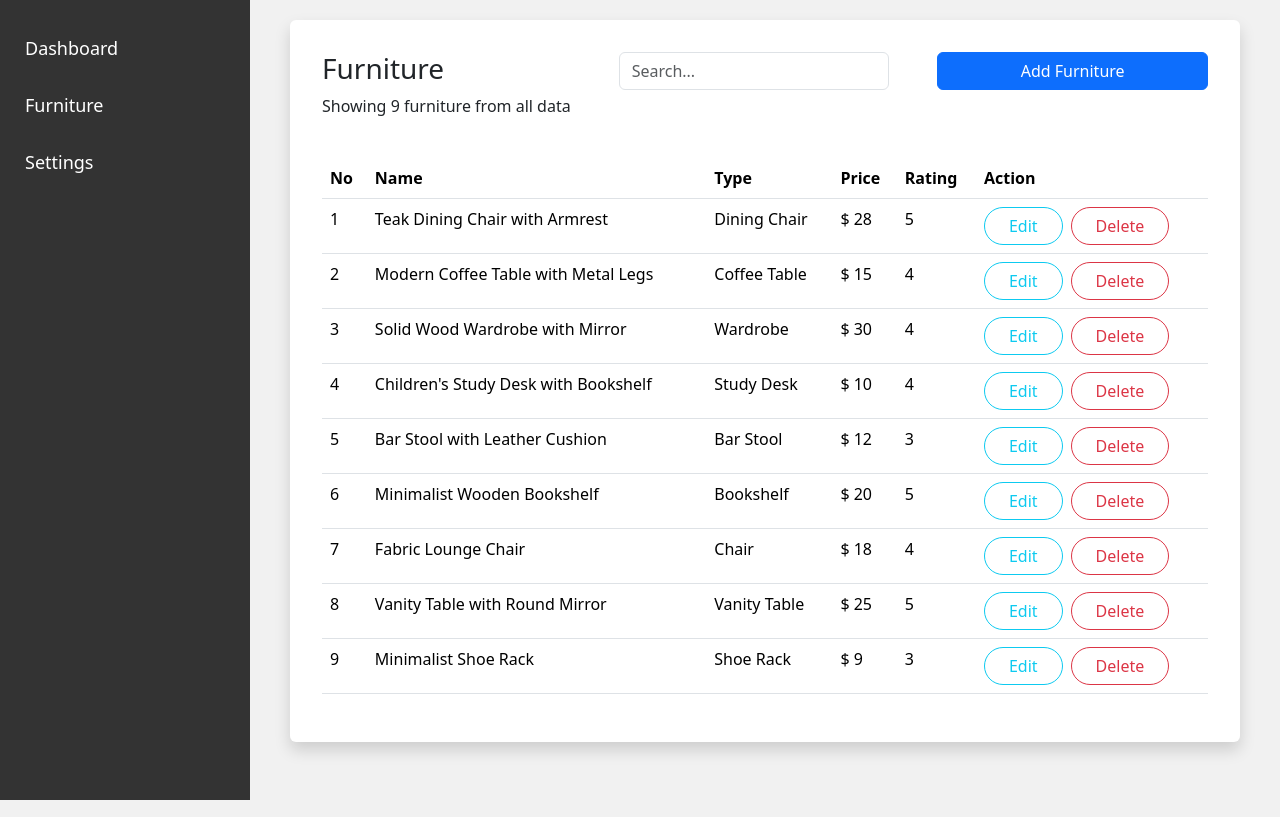
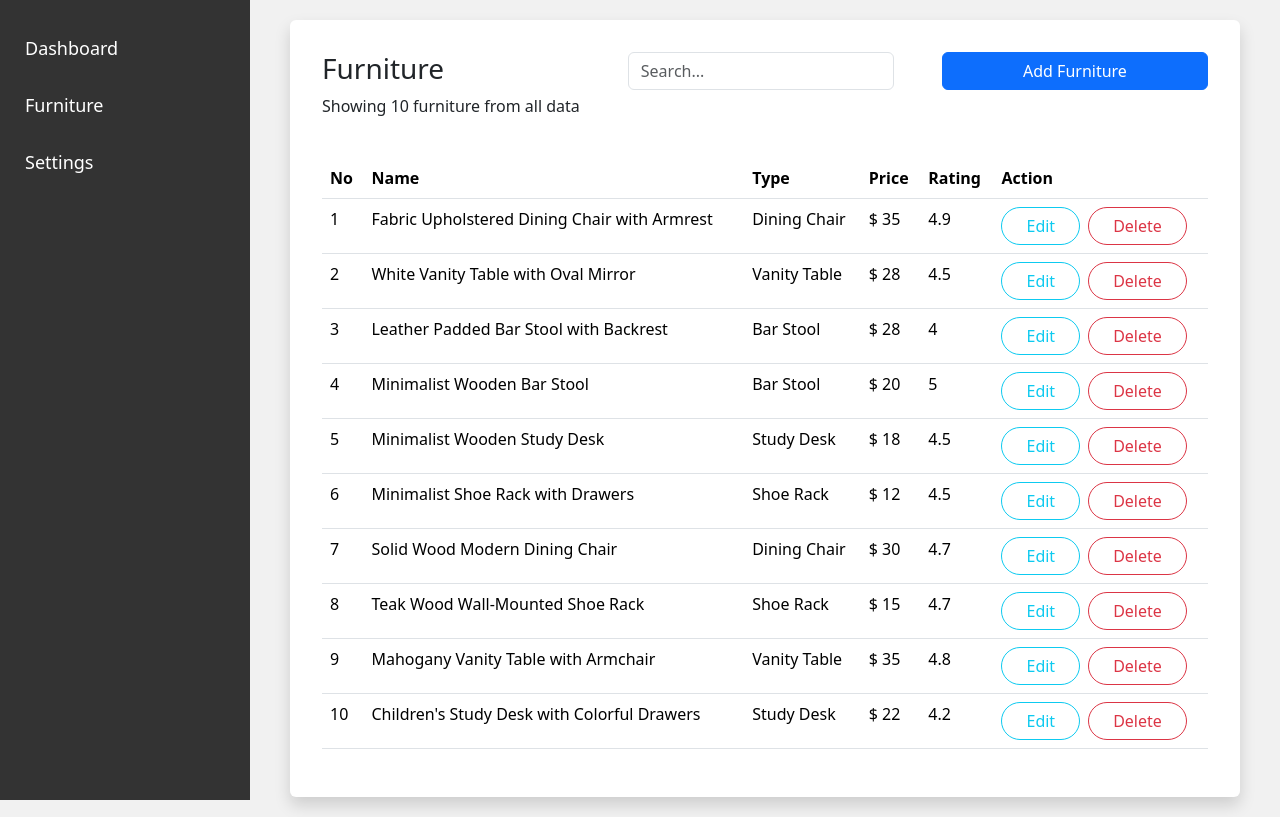
Before and after one commit to yudhaph0300/signature-react, a React (Create React App) app: page /admin/furniture in a window 1280 px wide. Built offline with nearby package versions, Linux system fonts and the light colour scheme.

Commit message:
CRUD furnitures

```diff
--- a/package.json
+++ b/package.json
@@ -9,8 +9,10 @@
     "bootstrap": "^5.3.2",
     "react": "^18.2.0",
     "react-dom": "^18.2.0",
+    "react-modal": "^3.16.1",
     "react-router-dom": "^6.17.0",
     "react-scripts": "5.0.1",
+    "uuid": "^9.0.1",
     "web-vitals": "^2.1.4"
   },
   "scripts": {
--- a/src/components/admin/Sidebar.jsx
+++ b/src/components/admin/Sidebar.jsx
@@ -3,7 +3,7 @@ import "./style/sidebar.css";
 
 function Sidebar() {
   return (
-    <div class="sidebar">
+    <div className="sidebar">
       <Link to="/admin" className="link">
         Dashboard
       </Link>
--- a/src/data/FurnitureContext.js
+++ b/src/data/FurnitureContext.js
@@ -1,96 +1,142 @@
-import React, { createContext, useState, useContext } from "react";
+import React, { createContext, useState } from "react";
+import { v4 as uuidv4 } from "uuid";
 
 const FurnitureContext = createContext();
 
 const FurnitureData = [
   {
-    id: 1,
-    name: "Teak Dining Chair with Armrest",
+    id: uuidv4(),
+    name: "Fabric Upholstered Dining Chair with Armrest",
     type: "Dining Chair",
-    price: 28,
-    rating: 5,
+    price: 35,
+    rating: 4.9,
     description:
-      "This teak dining chair offers both style and comfort with its elegant armrests and high-quality craftsmanship. It's a perfect addition to any dining set.",
+      "Featuring comfortable fabric upholstery and supportive armrests, this dining chair provides an elevated dining experience. Its elegant design complements a variety of dining table styles.",
   },
   {
-    id: 2,
-    name: "Modern Coffee Table with Metal Legs",
-    type: "Coffee Table",
-    price: 15,
+    id: uuidv4(),
+    name: "White Vanity Table with Oval Mirror",
+    type: "Vanity Table",
+    price: 28,
+    rating: 4.5,
+    description:
+      "This elegant white vanity table comes with an oval mirror, perfect for your daily grooming routine. It features ample storage space for your cosmetics and accessories.",
+  },
+
+  {
+    id: uuidv4(),
+    name: "Leather Padded Bar Stool with Backrest",
+    type: "Bar Stool",
+    price: 28,
     rating: 4,
     description:
-      "Enhance your living room with this modern coffee table featuring sleek metal legs. Its minimalist design complements a variety of interior styles.",
+      "This stylish bar stool features a comfortable leather-padded seat and a supportive backrest. It's perfect for adding a touch of sophistication to your bar area.",
   },
   {
-    id: 3,
-    name: "Solid Wood Wardrobe with Mirror",
-    type: "Wardrobe",
-    price: 30,
-    rating: 4,
-    description:
-      "Crafted from durable solid wood, this wardrobe comes with a convenient mirror. It provides ample storage space for your clothing and accessories.",
-  },
-  {
-    id: 4,
-    name: "Children's Study Desk with Bookshelf",
-    type: "Study Desk",
-    price: 10,
-    rating: 4,
-    description:
-      "This children's study desk is designed with a built-in bookshelf for organized storage. It's the perfect addition to a child's learning space.",
-  },
-  {
-    id: 5,
-    name: "Bar Stool with Leather Cushion",
+    id: uuidv4(),
+    name: "Minimalist Wooden Bar Stool",
     type: "Bar Stool",
-    price: 12,
-    rating: 3,
-    description:
-      "Elevate your bar area with this stylish bar stool featuring a comfortable leather cushion. Its sturdy construction ensures long-lasting use.",
-  },
-  {
-    id: 6,
-    name: "Minimalist Wooden Bookshelf",
-    type: "Bookshelf",
     price: 20,
     rating: 5,
     description:
-      "Organize your book collection with this minimalist wooden bookshelf. Its clean lines and durable wood make it a functional and stylish addition to any room.",
+      "Crafted from durable wood, this minimalist bar stool is both functional and stylish. Its clean lines and sturdy construction make it a versatile addition to your bar space.",
   },
   {
-    id: 7,
-    name: "Fabric Lounge Chair",
-    type: "Chair",
+    id: uuidv4(),
+    name: "Minimalist Wooden Study Desk",
+    type: "Study Desk",
     price: 18,
-    rating: 4,
+    rating: 4.5,
     description:
-      "Relax in style with this comfortable fabric lounge chair. Its contemporary design and high-quality fabric upholstery make it a standout piece in any living space.",
+      "This minimalist study desk is crafted from high-quality wood. It provides a clean and organized workspace, making it ideal for studying or working from home.",
   },
   {
-    id: 8,
-    name: "Vanity Table with Round Mirror",
-    type: "Vanity Table",
-    price: 25,
-    rating: 5,
+    id: uuidv4(),
+    name: "Minimalist Shoe Rack with Drawers",
+    type: "Shoe Rack",
+    price: 12,
+    rating: 4.5,
     description:
-      "This elegant vanity table comes with a round mirror, perfect for your daily grooming routine. It adds a touch of sophistication to any bedroom.",
+      "This minimalist shoe rack comes with convenient drawers for additional storage. It's perfect for keeping your shoes organized and your entryway clutter-free.",
   },
   {
-    id: 9,
-    name: "Minimalist Shoe Rack",
+    id: uuidv4(),
+    name: "Solid Wood Modern Dining Chair",
+    type: "Dining Chair",
+    price: 30,
+    rating: 4.7,
+    description:
+      "Crafted from high-quality solid wood, this modern dining chair combines comfort and style. Its sleek design and sturdy construction make it a perfect addition to any dining room.",
+  },
+  {
+    id: uuidv4(),
+    name: "Teak Wood Wall-Mounted Shoe Rack",
     type: "Shoe Rack",
-    price: 9,
-    rating: 3,
+    price: 15,
+    rating: 4.7,
     description:
-      "Keep your shoes organized with this minimalist shoe rack. Its compact design fits well in any entryway or closet space.",
+      "Crafted from high-quality teak wood, this wall-mounted shoe rack is both functional and stylish. It saves floor space while providing a practical storage solution for your footwear.",
+  },
+  {
+    id: uuidv4(),
+    name: "Mahogany Vanity Table with Armchair",
+    type: "Vanity Table",
+    price: 35,
+    rating: 4.8,
+    description:
+      "Crafted from high-quality mahogany wood, this vanity table exudes sophistication. It includes a comfortable armchair and a spacious mirror for a luxurious grooming experience.",
+  },
+
+  {
+    id: uuidv4(),
+    name: "Children's Study Desk with Colorful Drawers",
+    type: "Study Desk",
+    price: 22,
+    rating: 4.2,
+    description:
+      "This children's study desk features vibrant, colorful drawers, making it perfect for kids. It provides a fun and functional space for learning and creative activities.",
   },
 ];
 
 const FurnitureProvider = ({ children }) => {
-  const [furnitureData, setFurnitureData] = useState(FurnitureData);
+  const [furnitureData, setFurnitureData] = useState(() => {
+    const savedData = JSON.parse(localStorage.getItem("furnitureData"));
+    return savedData || FurnitureData; // Jika data tersimpan, gunakan itu. Jika tidak, gunakan data awal.
+  });
+
+  const addFurniture = (newFurniture) => {
+    setFurnitureData([...furnitureData, newFurniture]);
+    localStorage.setItem(
+      "furnitureData",
+      JSON.stringify([...furnitureData, newFurniture])
+    );
+  };
+
+  const deleteFurniture = (id) => {
+    const updatedData = furnitureData.filter((item) => item.id !== id);
+    setFurnitureData(updatedData);
+    localStorage.setItem("furnitureData", JSON.stringify(updatedData));
+  };
+
+  const editFurniture = (id, updatedFurniture) => {
+    const updatedData = furnitureData.map((item) =>
+      item.id === id ? updatedFurniture : item
+    );
+    setFurnitureData(updatedData);
+    localStorage.setItem("furnitureData", JSON.stringify(updatedData));
+    // window.location.href = "/admin/furniture";
+  };
 
   return (
-    <FurnitureContext.Provider value={{ furnitureData, setFurnitureData }}>
+    <FurnitureContext.Provider
+      value={{
+        furnitureData,
+        setFurnitureData,
+        addFurniture,
+        deleteFurniture,
+        editFurniture,
+      }}
+    >
       {children}
     </FurnitureContext.Provider>
   );
--- a/src/index.js
+++ b/src/index.js
@@ -1,10 +1,14 @@
 import React from "react";
-import ReactDOM from "react-dom";
+import ReactDOM from "react-dom/client";
 import App from "./App";
 
-ReactDOM.render(
+const root = document.getElementById("root");
+
+const app = (
   <React.StrictMode>
     <App />
-  </React.StrictMode>,
-  document.getElementById("root")
+  </React.StrictMode>
 );
+
+const reactRoot = ReactDOM.createRoot(root);
+reactRoot.render(app);
--- a/src/pages/Furnitures.jsx
+++ b/src/pages/Furnitures.jsx
@@ -22,8 +22,8 @@ function Furnitures() {
                     src="https://images.unsplash.com/photo-1567016432779-094069958ea5?auto=format&fit=crop&q=60&w=500&ixlib=rb-4.0.3&ixid=M3wxMjA3fDB8MHxzZWFyY2h8NHx8c29mYXxlbnwwfHwwfHx8MA%3D%3D"
                     alt={furniture.name}
                   />
-                  <div class="card-img-overlay">
-                    <h5 class="card-title text-right w-100">
+                  <div className="card-img-overlay">
+                    <h5 className="card-title text-right w-100">
                       *{furniture.rating}
                     </h5>
                   </div>
--- a/src/pages/admin/Index.jsx
+++ b/src/pages/admin/Index.jsx
@@ -5,7 +5,7 @@ function Index() {
   return (
     <div>
       <Sidebar />
-      <div class="content">
+      <div className="content">
         <h1>Dashboard</h1>
         <p>
           Lorem ipsum dolor sit amet consectetur adipisicing elit. Vero itaque
--- a/src/pages/admin/Settings.jsx
+++ b/src/pages/admin/Settings.jsx
@@ -5,7 +5,7 @@ function Settings() {
   return (
     <div>
       <Sidebar />
-      <div class="content">
+      <div className="content">
         <h1>Settings</h1>
         <p>
           Lorem ipsum dolor sit amet consectetur adipisicing elit. Vero itaque
--- /dev/null
+++ b/src/pages/admin/furniture/AddFurniture.jsx
@@ -0,0 +1,109 @@
+import { useContext, useState } from "react";
+import Sidebar from "../../../components/admin/Sidebar";
+import { v4 as uuidv4 } from "uuid";
+import { FurnitureContext } from "../../../data/FurnitureContext";
+import { Link } from "react-router-dom";
+
+const AddFurniture = () => {
+  const { addFurniture } = useContext(FurnitureContext);
+  const [newFurniture, setNewFurniture] = useState({
+    id: uuidv4(),
+    name: "",
+    type: "",
+    price: 0,
+    rating: 0,
+    description: "",
+  });
+
+  const handleInputChange = (e) => {
+    const { name, value } = e.target;
+    setNewFurniture({
+      ...newFurniture,
+      [name]: value,
+    });
+  };
+  const onSubmit = (e) => {
+    e.preventDefault();
+    addFurniture(newFurniture);
+    window.location.href = "/admin/furniture";
+  };
+
+  return (
+    <div>
+      <Sidebar />
+      <div className="content">
+        <div className="card shadow border-0 p-4">
+          <h3 className="mb-4">Form Add Furniture</h3>
+          <form onSubmit={onSubmit}>
+            <div className="form-group mb-3">
+              <input
+                name="name"
+                type="text"
+                className="form-control"
+                placeholder="Enter your product name"
+                //  value={newFurniture.name}
+                onChange={handleInputChange}
+              />
+            </div>
+
+            <div className="input-group mb-3">
+              <div className="input-group-prepend" style={{ width: "15%" }}>
+                <label className="input-group-text" for="type">
+                  Type
+                </label>
+              </div>
+              <select
+                className="custom-select form-control"
+                name="type"
+                onChange={handleInputChange}
+              >
+                {/* <option disabled value="" selected>
+                  Choose product type
+                </option> */}
+                <option value="Dining Chair">Dining Chair</option>
+                <option value="Vanity Table">Vanity Table</option>
+                <option value="Bar Stool">Bar Stool</option>
+                <option value="Show Rack">Show Rack</option>
+                <option value="Study Desk">Study Desk</option>
+              </select>
+            </div>
+
+            <div className="form-group mb-3">
+              <input
+                name="price"
+                type="number"
+                className="form-control"
+                placeholder="Enter your product price"
+                onChange={handleInputChange}
+              />
+            </div>
+
+            <div className="form-group mb-3">
+              <label for="description">Description</label>
+              <textarea
+                className="form-control"
+                name="description"
+                rows="3"
+                onChange={handleInputChange}
+              ></textarea>
+            </div>
+
+            <div className="text-end">
+              <Link
+                to="/admin/furniture"
+                className="btn btn-outline-primary me-2 px-4"
+              >
+                Cancel
+              </Link>
+              <button type="submit" className="btn btn-primary px-4">
+                Submit
+              </button>
+            </div>
+          </form>
+        </div>
+      </div>
+    </div>
+  );
+};
+
+export default AddFurniture;
--- /dev/null
+++ b/src/pages/admin/furniture/EditFurniture.jsx
@@ -0,0 +1,124 @@
+import { useContext, useEffect, useState } from "react";
+import Sidebar from "../../../components/admin/Sidebar";
+import { FurnitureContext } from "../../../data/FurnitureContext";
+import { useParams } from "react-router-dom";
+import { Link } from "react-router-dom";
+
+const EditFurniture = () => {
+  const { id } = useParams();
+
+  const { furnitureData, editFurniture } = useContext(FurnitureContext);
+  const [formData, setFormData] = useState({
+    name: "",
+    type: "",
+    price: 0,
+    description: "",
+  });
+
+  useEffect(() => {
+    if (!id) return;
+    if (!furnitureData) return;
+    const selectedFurniture = furnitureData.find(
+      (item) => item.id === parseInt(id) || item.id === id
+    );
+
+    if (selectedFurniture) {
+      setFormData(selectedFurniture);
+    }
+  }, [id, furnitureData]);
+
+  const handleInputChange = (e) => {
+    const { name, value } = e.target;
+    setFormData((prevFormData) => ({
+      ...prevFormData,
+      [name]: value,
+    }));
+  };
+
+  const onSubmit = (e) => {
+    e.preventDefault();
+    editFurniture(id, formData);
+
+    window.location.href = "/admin/furniture";
+  };
+
+  return (
+    <div>
+      <Sidebar />
+      <div className="content">
+        <div className="card shadow border-0 p-4">
+          <h3 className="mb-4">Form Edit Furniture</h3>
+          <form onSubmit={onSubmit}>
+            <div className="form-group mb-3">
+              <input
+                name="name"
+                type="text"
+                className="form-control"
+                placeholder="Edit name"
+                value={formData.name}
+                onChange={handleInputChange}
+              />
+            </div>
+
+            <div className="input-group mb-3">
+              <div className="input-group-prepend" style={{ width: "15%" }}>
+                <label className="input-group-text" htmlFor="type">
+                  Type
+                </label>
+              </div>
+              <select
+                className="custom-select form-control"
+                name="type"
+                value={formData.type}
+                onChange={handleInputChange}
+              >
+                <option value="Dining Chair">Dining Chair</option>
+                <option value="Vanity Table">Vanity Table</option>
+                <option value="Bar Stool">Bar Stool</option>
+                <option value="Show Rack">Show Rack</option>
+                <option value="Study Desk">Study Desk</option>
+              </select>
+            </div>
+
+            <div className="form-group mb-3">
+              <input
+                name="price"
+                type="number"
+                className="form-control"
+                placeholder="Edit price"
+                value={formData.price}
+                onChange={handleInputChange}
+              />
+            </div>
+
+            <div className="form-group mb-3">
+              <label htmlFor="description">Description</label>
+              <textarea
+                className="form-control"
+                name="description"
+                rows="3"
+                value={formData.description}
+                onChange={handleInputChange}
+              ></textarea>
+            </div>
+
+            <div className="text-end">
+              <Link
+                to="/admin/furniture"
+                type="submit"
+                className="btn btn-outline-primary me-2 px-4"
+              >
+                Cancel
+              </Link>
+              <button type="submit" className="btn btn-primary px-4">
+                Submit
+              </button>
+            </div>
+          </form>
+        </div>
+      </div>
+    </div>
+  );
+};
+
+export default EditFurniture;
--- a/src/pages/admin/Furniture.jsx
+++ b/src/pages/admin/furniture/Furniture.jsx
@@ -1,37 +1,55 @@
-import "./style/index.css";
-import Sidebar from "../../components/admin/Sidebar";
+import "../style/index.css";
+import Sidebar from "../../../components/admin/Sidebar";
 import { useContext } from "react";
-import { FurnitureContext } from "../../data/FurnitureContext";
+import { FurnitureContext } from "../../../data/FurnitureContext";
+import { Link } from "react-router-dom";
 
 function Furniture() {
-  const { furnitureData } = useContext(FurnitureContext);
+  const { furnitureData, deleteFurniture } = useContext(FurnitureContext);
+  console.log(furnitureData);
+
+  const handleDelete = (id) => {
+    const confirmDelete = window.confirm(
+      "Are you sure you want to remove this furniture?"
+    );
+
+    if (confirmDelete) {
+      deleteFurniture(id);
+      alert("Furniture removed successfully!");
+    }
+  };
 
   return (
     <div>
       <Sidebar />
-      <div class="content">
-        <div class="card shadow border-0 p-3">
-          <div class="card-body">
+      <div className="content">
+        <div className="card shadow border-0 p-3">
+          <div className="card-body">
             <div className="d-flex justify-content-between mb-3">
               <div className="card-title">
                 <h3>Furniture</h3>
                 <p>Showing {furnitureData.length} furniture from all data</p>
               </div>
-              <div class="col ms-5">
+              <div className="col ms-5">
                 <input
                   type="text"
-                  class="form-control"
+                  className="form-control"
                   placeholder="Search..."
                   style={{ width: "100%" }}
                 />
               </div>
-              <div class="col ms-5">
-                <button className="btn btn-primary w-100">Add Furniture</button>
+              <div className="col ms-5">
+                <Link
+                  to="/admin/furniture/add"
+                  className="btn btn-primary w-100"
+                >
+                  Add Furniture
+                </Link>
               </div>
             </div>
-            <div class="table-responsive">
-              <table class="table table-hover">
-                <thead class="thead-light">
+            <div className="table-responsive">
+              <table className="table table-hover">
+                <thead className="thead-light">
                   <tr>
                     <th>No</th>
                     <th>Name</th>
@@ -50,15 +68,16 @@ function Furniture() {
                       <td>$ {furniture.price}</td>
                       <td>{furniture.rating}</td>
                       <td>
+                        <Link
+                          to={`/admin/furniture/edit/${furniture.id}`}
+                          className="btn btn-outline-info mr-2 rounded-pill px-4 me-2"
+                        >
+                          Edit
+                        </Link>
                         <button
                           type="button"
-                          class="btn btn-outline-info mr-2 rounded-pill px-4 me-2"
-                        >
-                          Edit
-                        </button>
-                        <button
-                          type="button"
-                          class="btn btn-outline-danger rounded-pill px-4"
+                          className="btn btn-outline-danger rounded-pill px-4"
+                          onClick={() => handleDelete(furniture.id)}
                         >
                           Delete
                         </button>
```
Also changed, not shown: src/App.js (+10 -6 lines), 1 other file (tests, documents, lock files or other folders).
